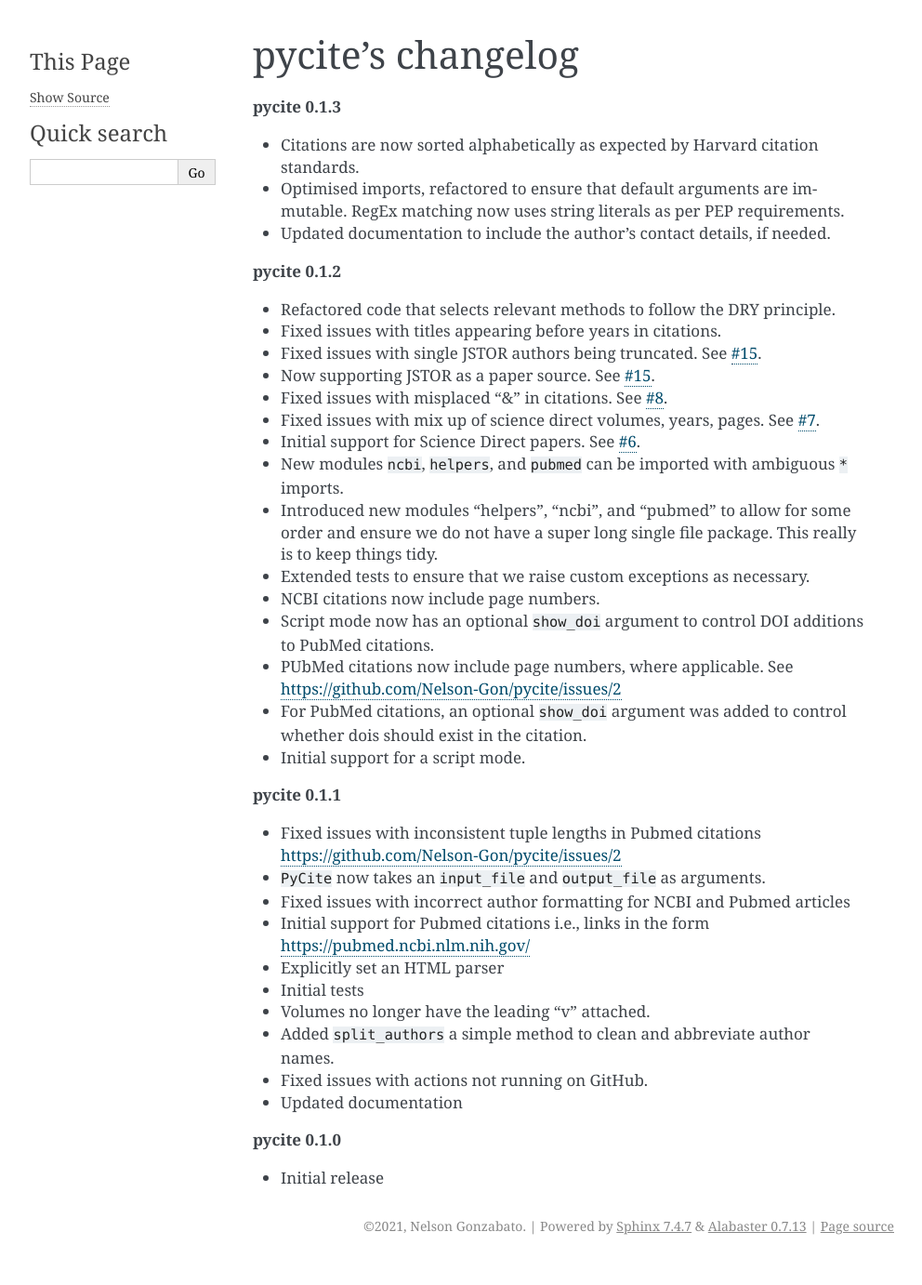
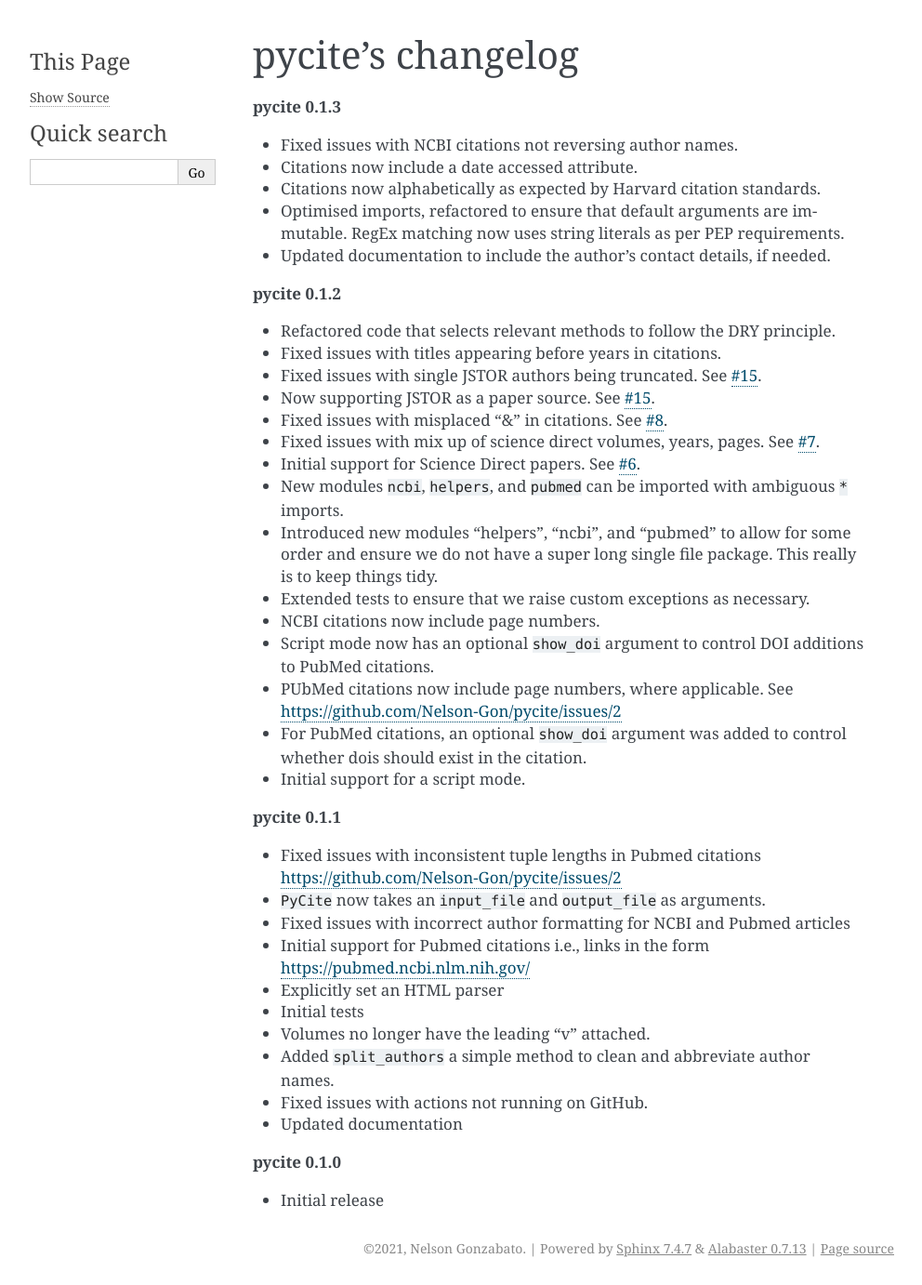
Before and after one commit to Nelson-Gon/pycite, a Sphinx documentation site: the page built from docs/source/changelog.rst, in a window 1280 px wide. Shown: the whole page at 93% size, without its empty margins (148-1140 px from the left). Built offline with Sphinx 7.4.7, drawn with Linux system fonts in a browser that asks for light colours; before the commit the page ends 1358 px from its top, so only the background shows below that.

Commit message:
Fix issues with name order in pubmed

```diff
--- a/docs/source/README.rst
+++ b/docs/source/README.rst
@@ -187,7 +187,7 @@ See `citations.txt <https://github.com/Nelson-Gon/pycite/blob/main/testfiles/cit
 
 .. code-block:: shell
 
-   Pohorille A, Wilson MA, & Shannon G (2017)  Flexible Proteins at the Origin of Life Life (Basel), 7(2),  23.
+   Pohorille A, Wilson MA, & Shannon G (2017)  Flexible Proteins at the Origin of Life Life (Basel), 7(2),  23.  [Accessed 16/Sep/2021]
 
 ----
 
--- a/docs/source/changelog.rst
+++ b/docs/source/changelog.rst
@@ -6,7 +6,13 @@ pycite's changelog
 
 
 *
-  Citations are now sorted alphabetically as expected by Harvard citation standards.
+  Fixed issues with NCBI citations not reversing author names.
+
+*
+  Citations now include a date accessed attribute.
+
+*
+  Citations now alphabetically as expected by Harvard citation standards.
 
 *
   Optimised imports, refactored to ensure that default arguments are immutable. RegEx matching now uses string literals
```
Also changed, not shown: README.md (+1 -1 lines), changelog.md (+5 -1 lines), 3 other files.
